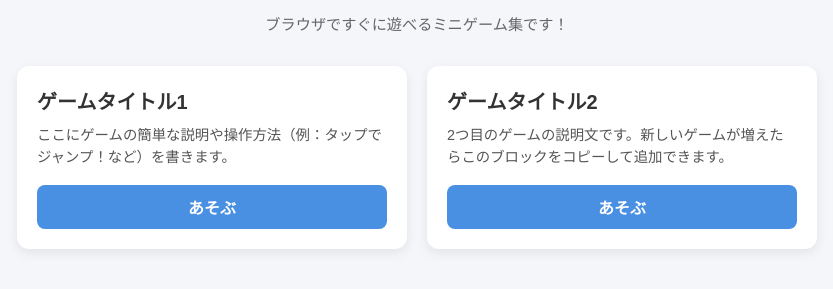
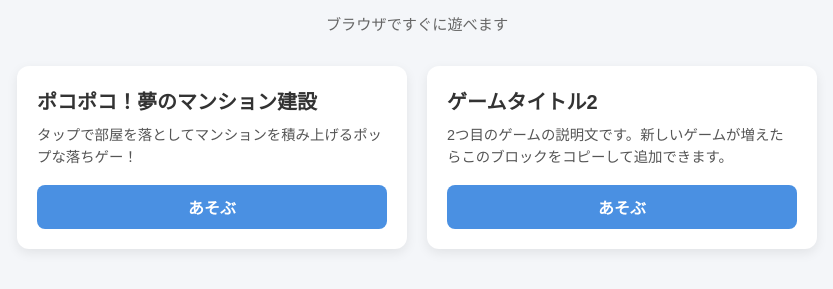
Before and after one commit to amatersu0234-hue/my-games, a plain HTML site: page index.html in a window 1280 px wide. Shown: the part 83-372 px from the top of the page, without its empty margins (223-1056 px from the left). Drawn offline with Linux system fonts and the light colour scheme.

Commit message:
Update index.html

```diff
--- a/index.html
+++ b/index.html
@@ -72,15 +72,15 @@
   <div class="container">
     <header>
       <h1>🎮 作ったゲーム一覧</h1>
-      <p>ブラウザですぐに遊べるミニゲーム集です！</p>
+      <p>ブラウザですぐに遊べます</p>
     </header>
 
     <div class="game-grid">
       <!-- ゲーム1 -->
       <div class="game-card">
         <div>
-          <h2>ゲームタイトル1</h2>
-          <p>ここにゲームの簡単な説明や操作方法（例：タップでジャンプ！など）を書きます。</p>
+          <h2>ポコポコ！夢のマンション建設</h2>
+          <p>タップで部屋を落としてマンションを積み上げるポップな落ちゲー！</p>
         </div>
         <a href="./game1/" class="play-btn">あそぶ</a>
       </div>
```
